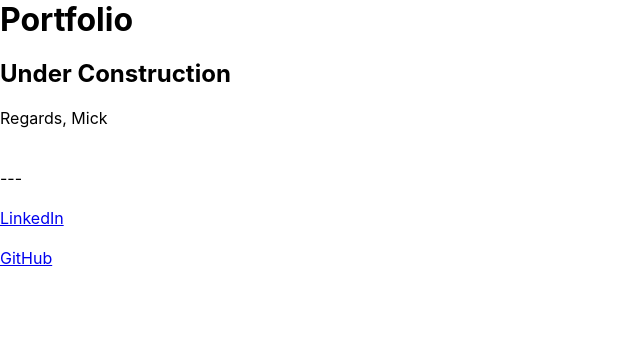
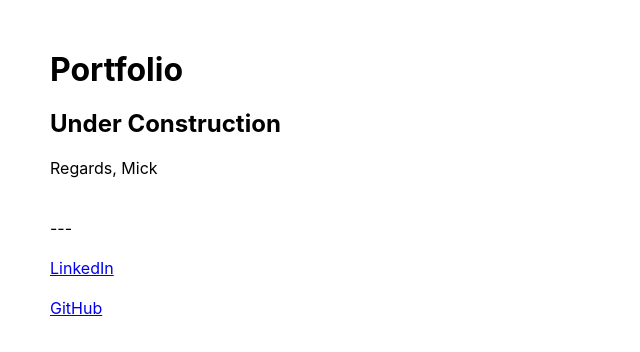
Before and after one commit to mickcaff/portfolio, a React (Create React App) app: page / in a window 1280 px wide. Shown: the top 352 px of the page, without its empty margins (0-640 px from the left). Built offline with nearby package versions, Linux system fonts and the light colour scheme.

Commit message:
testing updating site

```diff
--- a/src/css/App.css
+++ b/src/css/App.css
@@ -16,3 +16,7 @@ code {
   font-family: source-code-pro, Menlo, Monaco, Consolas, 'Courier New',
     monospace;
 }
+
+.App{
+  margin: 50px;
+}
```
